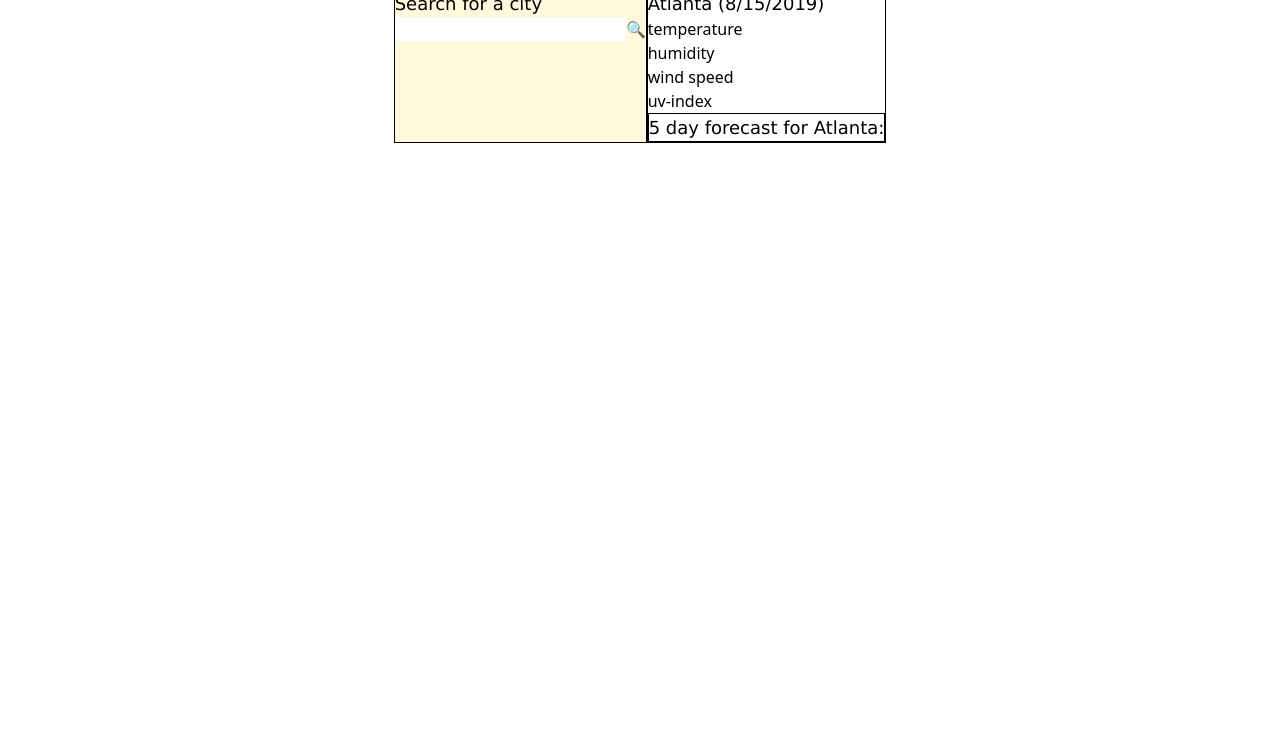
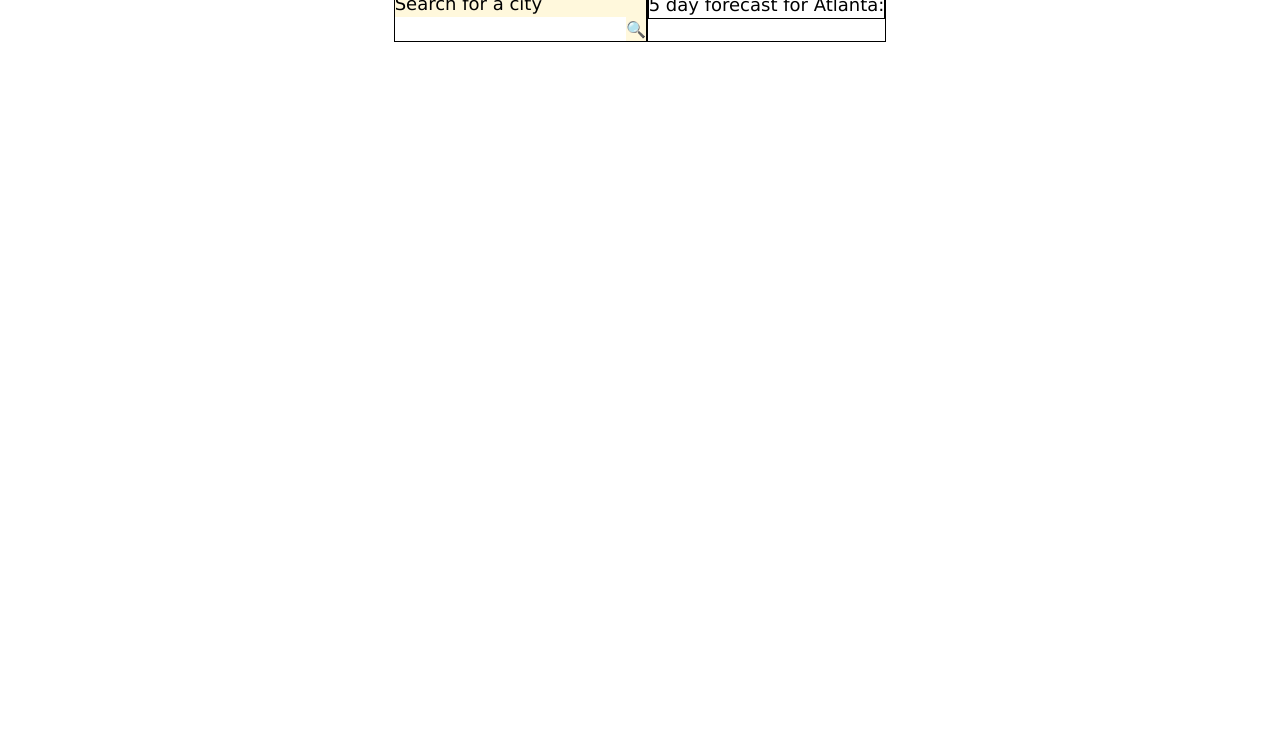
Before and after one commit to macoovacany/weatherApp, a plain HTML site: page index.html in a window 1280 px wide. Shown: the part 59-800 px from the top of the page. Drawn offline with nearby package versions, Linux system fonts and the light colour scheme.

Commit message:
update main weather report

```diff
--- a/index.html
+++ b/index.html
@@ -42,11 +42,6 @@
 
             <section id="weather">
                 <article id="city-weather">
-                    <h3>Atlanta (8/15/2019)</h3>
-                    <p id="temperature">temperature </p>
-                    <p id="humidity">humidity</p>
-                    <p id="wind-speed"> wind speed</p>
-                    <p id="UV-index">uv-index</p>
                 </article>
                 <article id="forecast">
                     <h3> 5 day forecast for Atlanta:</h3>
```
